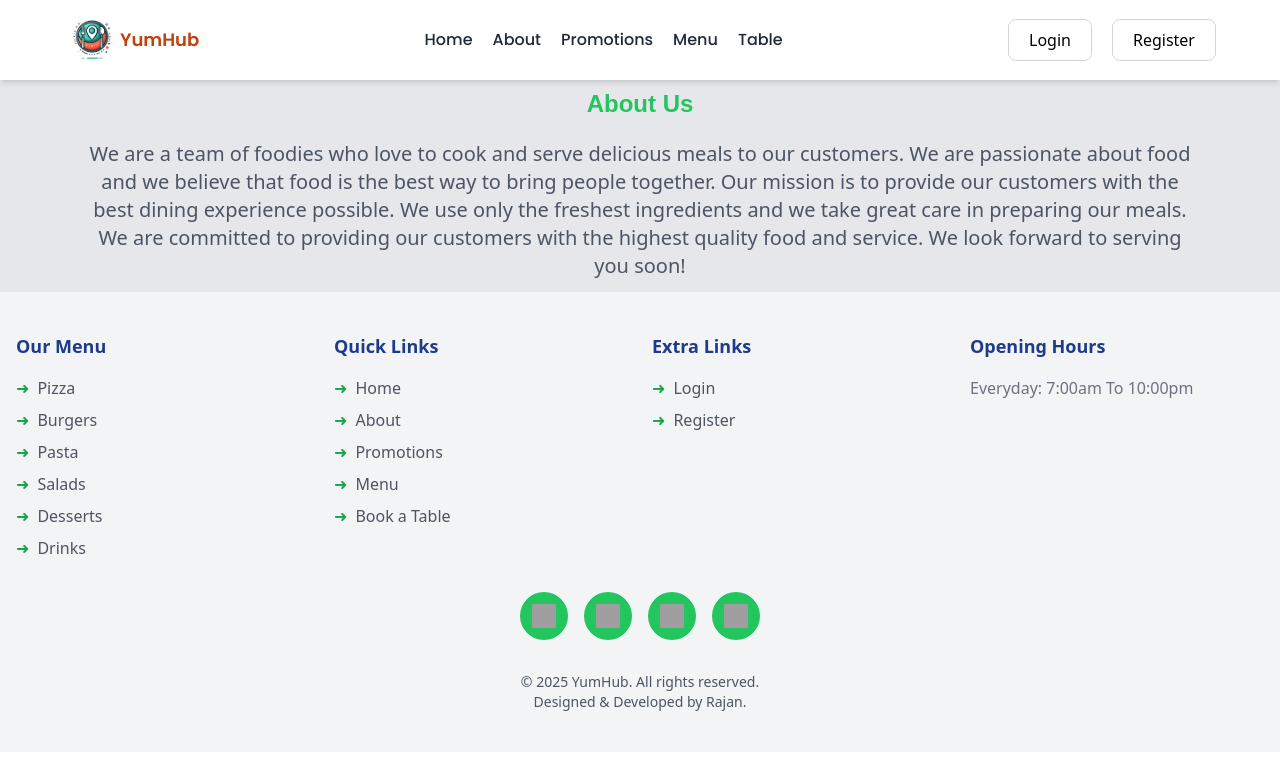
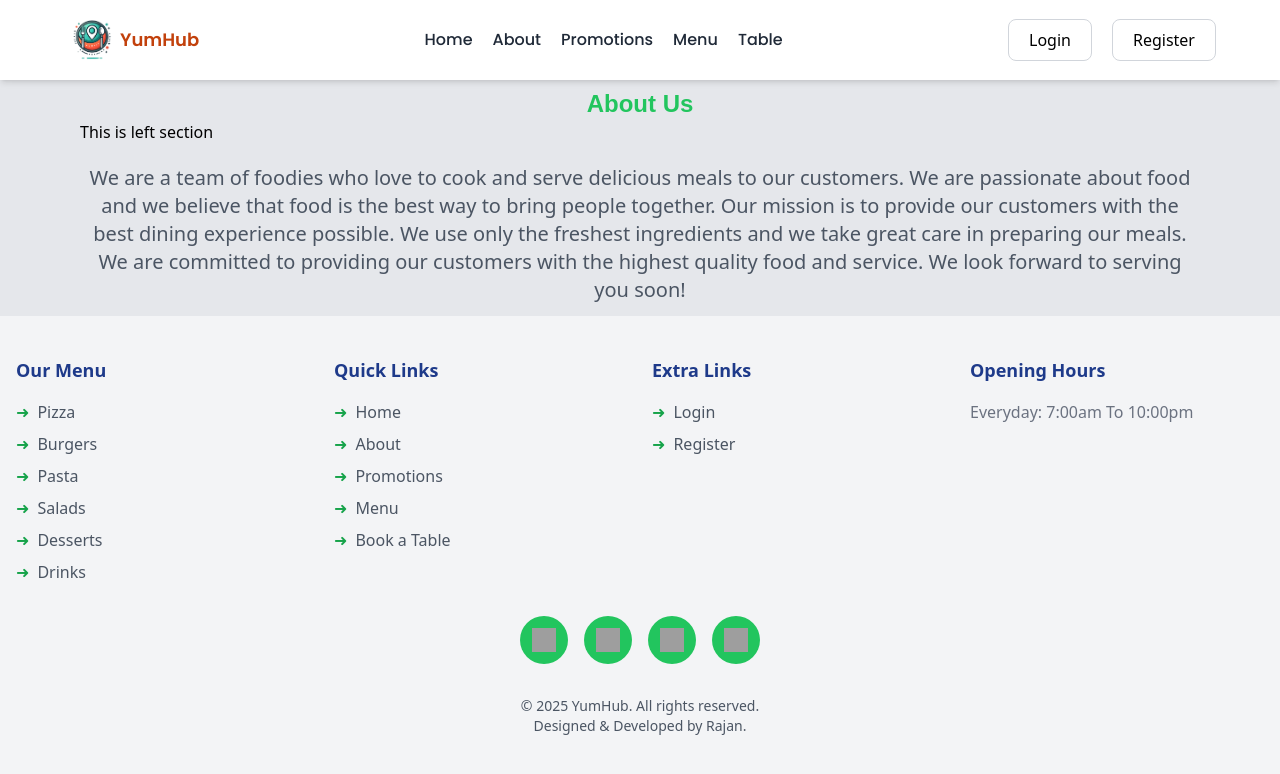
Before and after one commit to Rajan2784/FoodOrderingSystem, a React (Vite) app: page /about in a window 1280 px wide. Shown: the top 774 px of the page. Built offline with nearby package versions, Linux system fonts and the light colour scheme; grey boxes are pictures that could not be loaded; a web font is replaced by a local one.

Commit message:
About page created

```diff
--- a/src/pages/About.jsx
+++ b/src/pages/About.jsx
@@ -7,15 +7,21 @@ const About = () => {
       <h1 className="text-center mt-10 text-2xl font-playwrite font-semibold text-green-500">
         About Us
       </h1>
-      <p className="text-center mt-5 text-gray-600 text-lg md:text-xl">
-        We are a team of foodies who love to cook and serve delicious meals to
-        our customers. We are passionate about food and we believe that food is
-        the best way to bring people together. Our mission is to provide our
-        customers with the best dining experience possible. We use only the
-        freshest ingredients and we take great care in preparing our meals. We
-        are committed to providing our customers with the highest quality food
-        and service. We look forward to serving you soon!
-      </p>
+      <div>
+        <div>This is left section</div>
+        <div>
+          <p className="text-center mt-5 text-gray-600 text-lg md:text-xl">
+            We are a team of foodies who love to cook and serve delicious meals
+            to our customers. We are passionate about food and we believe that
+            food is the best way to bring people together. Our mission is to
+            provide our customers with the best dining experience possible. We
+            use only the freshest ingredients and we take great care in
+            preparing our meals. We are committed to providing our customers
+            with the highest quality food and service. We look forward to
+            serving you soon!
+          </p>
+        </div>
+      </div>
     </div>
   );
 };
```
